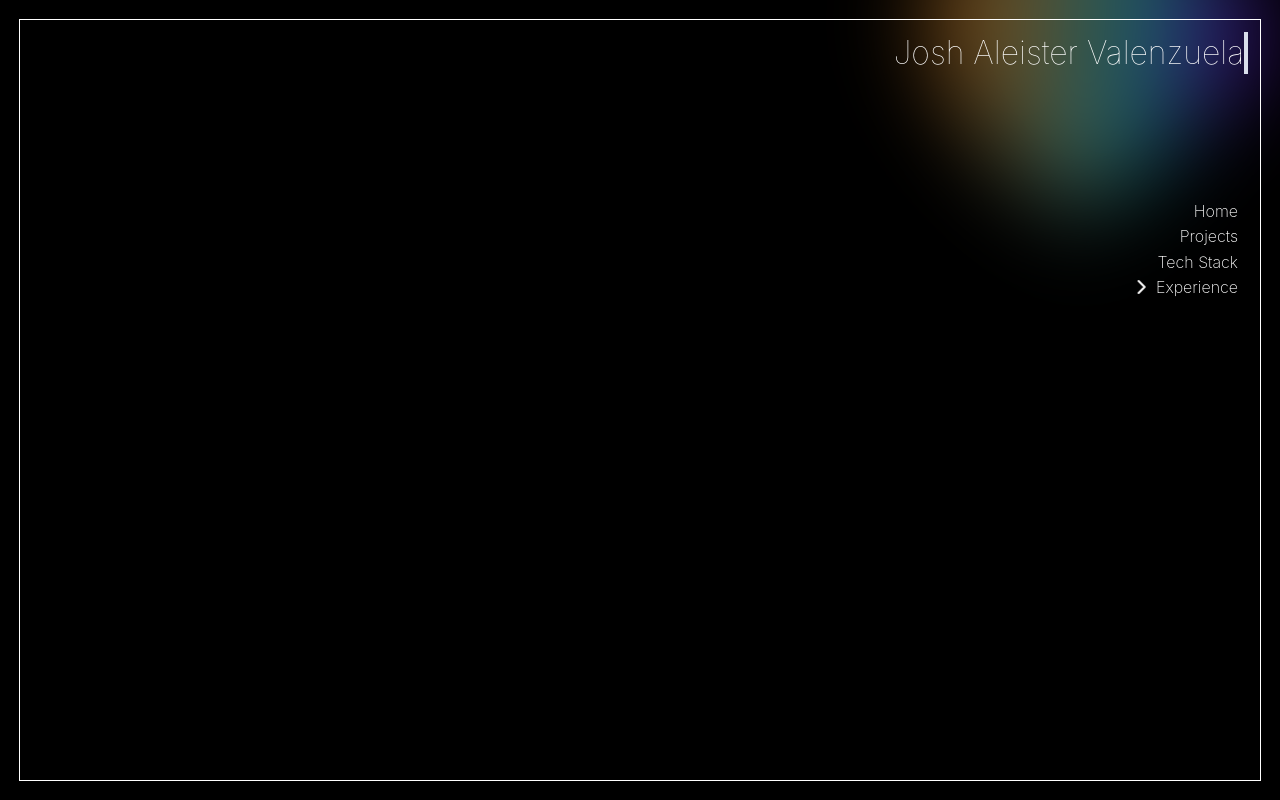
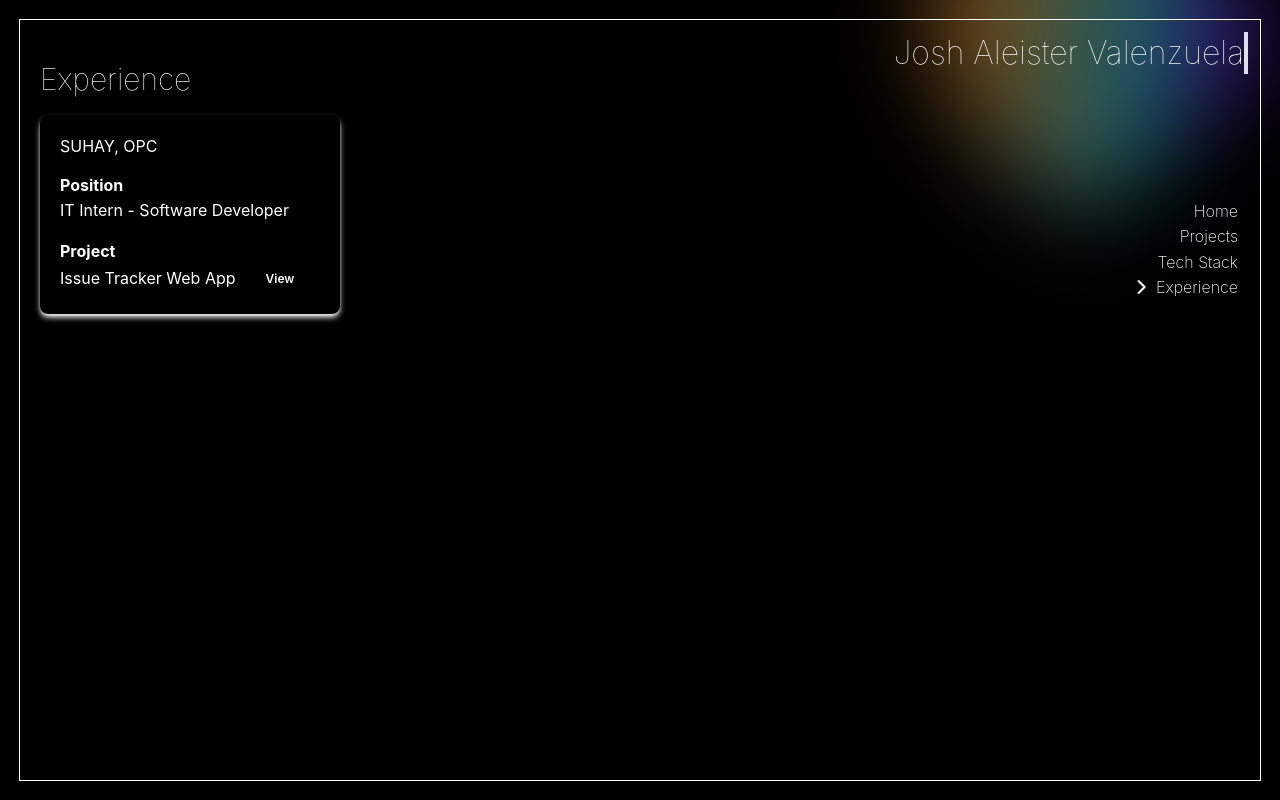
Before and after one commit to jshalstr/web-portfolio, a Next.js app: page /experience in a window 1280 px wide. Built offline with nearby package versions, Linux system fonts and the light colour scheme.

Commit message:
create experience page

```diff
--- a/app/experience/page.tsx
+++ b/app/experience/page.tsx
@@ -1,3 +1,67 @@
 'use client';
 
-export default function ExperiencePage() {}
+import { motion } from 'framer-motion';
+import { Button, Card, Group, Stack, Text, Title } from '@mantine/core';
+import Link from 'next/link';
+
+const experiences = [
+  {
+    name: 'SUHAY, OPC',
+    position: 'IT Intern - Software Developer',
+    project: 'Issue Tracker Web App',
+  },
+];
+
+export default function ExperiencePage() {
+  return (
+    <Stack>
+      <Title fw={100} fz={{ base: 24, md: 30 }} lineClamp={1}>
+        Experience
+      </Title>
+      <Group align="start">
+        {experiences.map(({ name, position, project }, index) => (
+          <motion.div
+            key={name}
+            initial={{ opacity: 0, y: -20 }}
+            animate={{ opacity: 1, y: 0 }}
+            transition={{ delay: index * 0.1 }}
+          >
+            <Card
+              className="transition duration-500 hover:scale-105 shadow-md shadow-white hover:shadow-md hover:shadow-blue-700"
+              shadow="0 4px 6px -1px white, 0 2px 4px -2px white"
+              bg="transparent"
+              padding="lg"
+              radius="md"
+              withBorder
+              w={300}
+            >
+              <Stack>
+                <Title order={3}>{name}</Title>
+                <div>
+                  <Text fw={700}>Position</Text>
+                  <Text>{position}</Text>
+                </div>
+                <div>
+                  <Text fw={700}>Project</Text>
+                  <Group>
+                    <Text>{project}</Text>
+                    <Button
+                      component={Link}
+                      href="/experience/suhay"
+                      radius="xl"
+                      color="green"
+                      variant="outline"
+                      size="xs"
+                    >
+                      View
+                    </Button>
+                  </Group>
+                </div>
+              </Stack>
+            </Card>
+          </motion.div>
+        ))}
+      </Group>
+    </Stack>
+  );
+}
```
